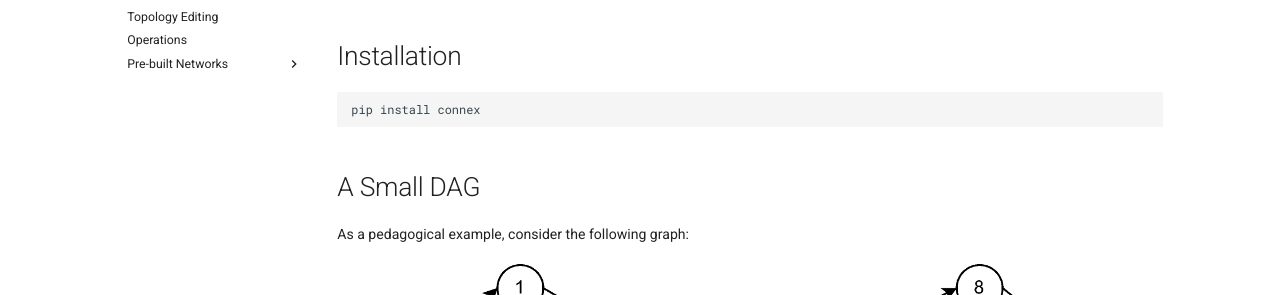
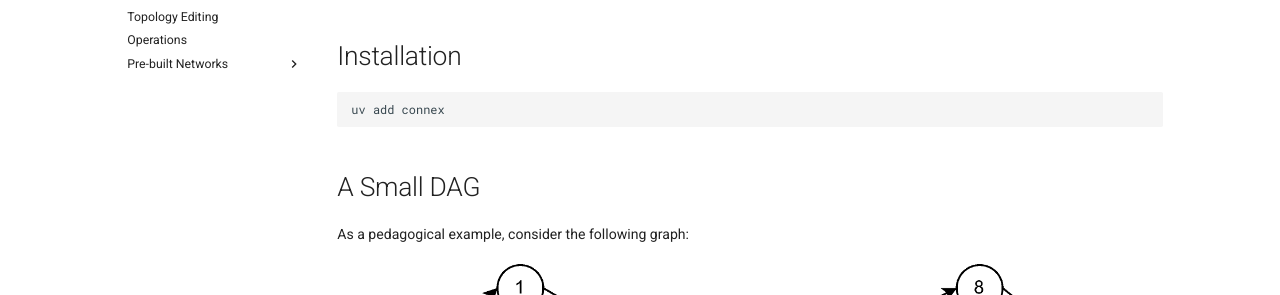
Before and after one commit to leonard-gleyzer/connex, an MkDocs documentation site: the page built from docs/index.md, in a window 1280 px wide and 900 px high. Shown: the part 406-701 px from the top of the window. Built offline with MkDocs 1.6.1 and Material for MkDocs 9.7.7, drawn with Linux system fonts in a browser that asks for light colours; comment, search, counter and statistics services are not loaded.

Commit message:
Update install command in docs

````diff
--- a/docs/index.md
+++ b/docs/index.md
@@ -17,7 +17,7 @@ With Connex, you can:
 ## Installation
 
 ```bash
-pip install connex
+uv add connex
 ```
 
 ## A Small DAG
````
Also changed, not shown: README.md (+1 -1 lines).
